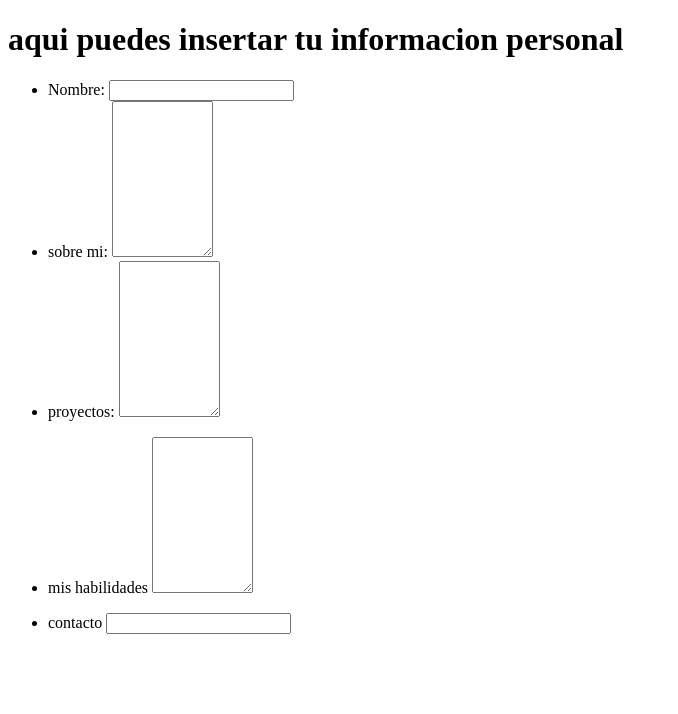
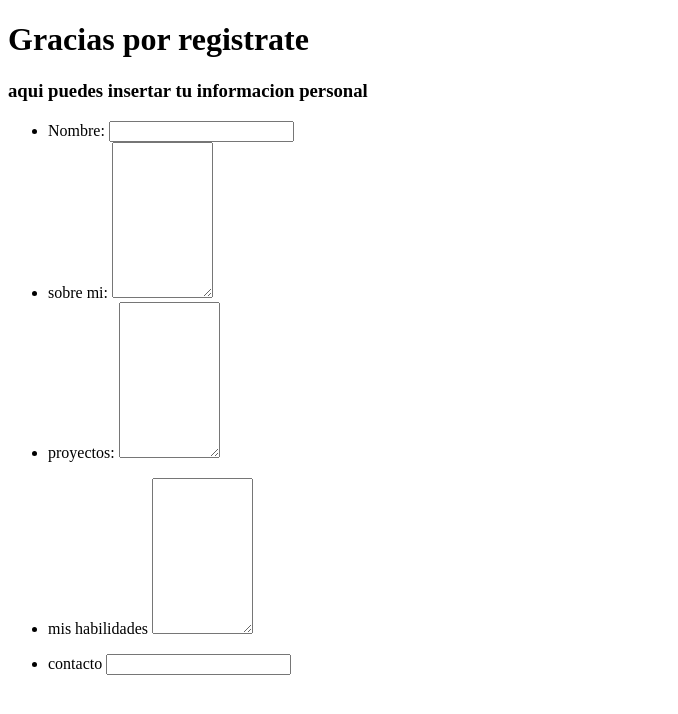
Before and after one commit to monicabarriosg/portafolioproyecto, a plain HTML site: page index.html in a window 1280 px wide. Shown: the whole page, without its empty margins (0-678 px from the left). Drawn offline with Linux system fonts and the light colour scheme.

Commit message:
es el formulario

```diff
--- a/index.html
+++ b/index.html
@@ -7,7 +7,8 @@
     <link rel="stylesheet" href="style.css" />
   </head>
   <body>
-    <h1>aqui puedes insertar tu informacion personal</h1>
+    <h1>Gracias por registrate </h1>
+    <h3>aqui puedes insertar tu informacion personal</h3>
     <form method="post">
       <ul>
         <li>
```
Also changed, not shown: pag.html (+11 -0 lines).
